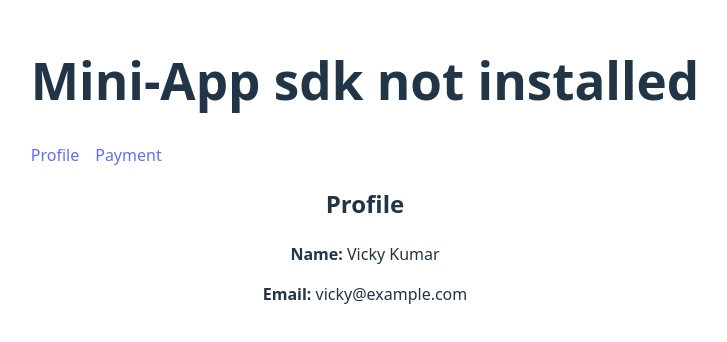
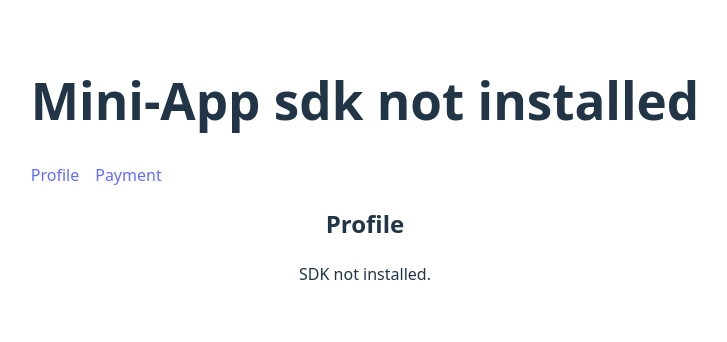
Before and after one commit to vicky0004/miniapp, a React (Vite) app: page /profile in a window 1280 px wide. Shown: the part 230-572 px from the top of the page, without its empty margins (275-1002 px from the left). Built offline with nearby package versions, Linux system fonts and the light colour scheme.

Commit message:
profile show from local storage

```diff
--- a/src/pages/Profile.tsx
+++ b/src/pages/Profile.tsx
@@ -1,9 +1,31 @@
+import { useMiniKit } from "../sdk/sdk-provider";
+import { useEffect, useState } from "react";
+
 function Profile() {
+  const { isInstalled } = useMiniKit();
+  const [identity, setIdentity] = useState<{ did: string; w3Name: string; address: string } | null>(null);
+
+  useEffect(() => {
+    if (isInstalled) {
+      const storedIdentity = localStorage.getItem("identity");
+      if (storedIdentity) {
+        setIdentity(JSON.parse(storedIdentity));
+      }
+    }
+  }, [isInstalled]);
+
   return (
     <div>
       <h2>Profile</h2>
-      <p><strong>Name:</strong> Vicky Kumar</p>
-      <p><strong>Email:</strong> vicky@example.com</p>
+      {isInstalled && identity ? (
+        <>
+          <p><strong>DID:</strong> {identity.did}</p>
+          <p><strong>Address:</strong> {identity.address}</p>
+          <p><strong>Web3 Name:</strong> {identity.w3Name}</p>
+        </>
+      ) : (
+        <p>SDK not installed.</p>
+      )}
     </div>
   );
 }
--- a/src/sdk/commands.tsx
+++ b/src/sdk/commands.tsx
@@ -1,5 +1,6 @@
 import { Tokens, Network } from "./payments";
 import {MiniKitInstallErrorCodes, MiniKitInstallErrorMessage} from "./errors";
+import type { MiniAppInitSuccessPayload } from "./responses";
 export enum Command {
   Pay = 'pay',
   init= 'init',
@@ -42,7 +43,7 @@ export type AsyncHandlerReturn<CommandPayload, FinalPayload> = Promise<{
 }>;
 
 export type MiniKitInstallReturnType =
-  | { success: true }
+  | { success: true, initResult: MiniAppInitSuccessPayload }
   | {
       success: false;
       errorCode: MiniKitInstallErrorCodes;
--- a/src/sdk/minikit.tsx
+++ b/src/sdk/minikit.tsx
@@ -202,7 +202,7 @@ export class MiniKit {
       }
 
       MiniKit.isReady = true;
-      return { success: true };
+      return { success: true, initResult: initResult };
     } catch (error) {
       alert(error);
       return {
--- a/src/sdk/responses.tsx
+++ b/src/sdk/responses.tsx
@@ -28,7 +28,7 @@ export type MiniAppPaymentPayload =
 export type MiniAppInitSuccessPayload = {
   status: string;
   did?: string;
-  w3name?: string;
+  w3Name?: string;
 }
 export type MiniAppInitErrorPayload = {
   status: string;
--- a/src/sdk/sdk-provider.tsx
+++ b/src/sdk/sdk-provider.tsx
@@ -22,6 +22,15 @@ export const MiniKitProvider: React.FC<MiniKitProviderProps> = ({ appId, childre
     const installMiniKit = async () => {
       const result = await MiniKit.install(appId ?? 'unknown-app-id');
       if (result.success) {
+        const { did, w3Name } = result.initResult || {};
+        if (did && w3Name) {
+          const identity = {
+            did,
+            w3Name,
+            address: did
+          };
+          localStorage.setItem("identity", JSON.stringify(identity));
+        }
         setIsInstalled(true);
       } else {
         alert('MiniKit installation failed.');
```
